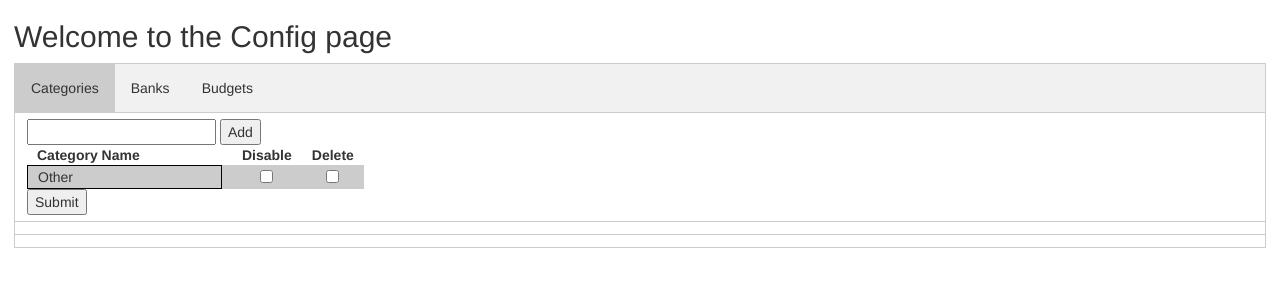
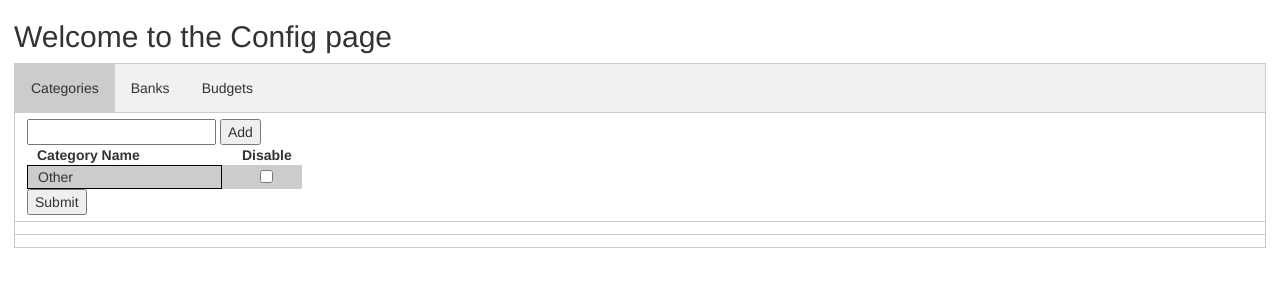
Before and after one commit to jschwel1/budget_app, a Django app: page /budget/config/ in a window 1280 px wide. Shown: the part 52-352 px from the top of the page. Run offline with Django 3.2, Linux system fonts and the light colour scheme; a user stored in the database is signed in; data comes from the database, SQL or seed files in the repository; some libraries are stand-ins or nearby versions.

Commit message:
Fixed issue with form not updating entries with decimal values for amount.
Working on tabs in overview.

```diff
--- a/budget/forms.py
+++ b/budget/forms.py
@@ -34,7 +34,7 @@ class TransactionForm(forms.ModelForm):
         self.fields['date'].widget.attrs={'id':'form_date'}
         self.fields['location'].label='Location/To (for transfers)'
         self.fields['location'].widget.attrs={'autocomplete':'off', 'list':'Locations', 'id': 'form_location'}
-        self.fields['amount'].widget.attrs={'id':'form_amount'}
+        self.fields['amount'].widget.attrs={'id':'form_amount', 'step':'0.01'}
         self.fields['notes'].widget.attrs={'id':'form_notes'}
         self.fields['card_used'].widget.attrs={'id':'form_card_used'}
 
--- a/budget/templates/budget/config.html
+++ b/budget/templates/budget/config.html
@@ -24,13 +24,11 @@
             <tr>
                 <th style='padding-right: 10px; padding-left: 10px;'>Category Name</th>
                 <th style='padding-right: 10px; padding-left: 10px;'>Disable</th>
-                <th style='padding-right: 10px; padding-left: 10px;'>Delete</th>
             </tr>
             {% for category in all_categories %}
             <tr class='formRow'>
                 <td style="padding-right:10px;"><input type='text' class='category_input' name='{{category.id}}__category' value='{{category.category}}'></td>
                 <td style="text-align: center;"><input type='checkbox' name='{{category.id}}__display' value='{{category.display}}'></td>
-                <td style="text-align: center;"><input type='checkbox' name='{{category.id}}__delete' value='0' onchange='deleteRow(this)'></td>
             </tr>
             {% endfor %}
         </table>
--- a/requirements.txt
+++ b/requirements.txt
@@ -1 +1 @@
-Django==2.0.7
+Django==2.1.1
```
Also changed, not shown: budget/templates/budget/overview.html (+12 -8 lines), budget/views.py (+7 -0 lines).
